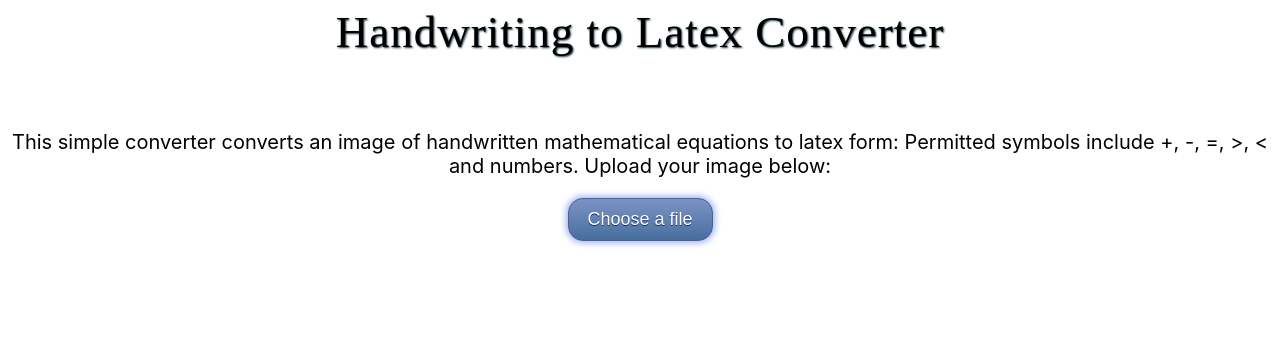
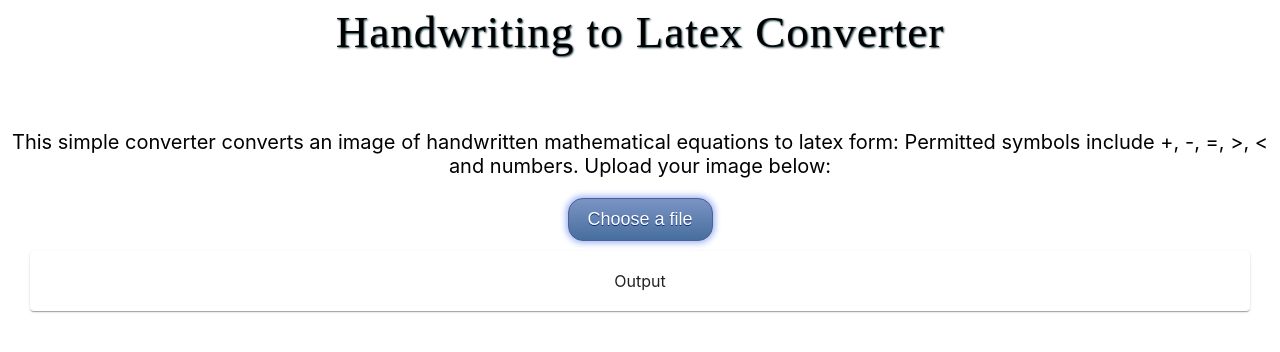
Before and after one commit to cs121-team5/CS121-team5, a React (Create React App) app: page / in a window 1280 px wide. Shown: the top 352 px of the page. Built offline with nearby package versions, Linux system fonts and the light colour scheme.

Commit message:
Modified output field

```diff
--- a/src/components/LandingPage.js
+++ b/src/components/LandingPage.js
@@ -1,5 +1,10 @@
 import '../styles/LandingPage.css'
 import ResultPage from '../components/LatexOutput';
+import Grid from '@material-ui/core/Grid';
+import Paper from '@material-ui/core/Paper';
+
+
+
 var React = require("react");
 
 
@@ -52,6 +57,15 @@ class LandingPage extends React.Component {
                     </div> */}
                 </div>
                 {image}
+                <div className="cont">
+                    <Grid container  >
+                    <Grid item sm>
+                    <Paper style = {{padding:20, marginTop:10, marginBottom:10, textAlign: 'center'}}>
+                        Output
+                    </Paper>
+                    </Grid>
+                    </Grid>
+                </div>
                 {/* {results} */}
             </div>
         );
--- a/src/styles/LandingPage.css
+++ b/src/styles/LandingPage.css
@@ -19,6 +19,14 @@
     .message {
         padding-top: 30px;
     }
+}
+.cont {
+display: flex;
+justify-content: center;
+align-items: center;
+padding-right: 30px;
+padding-bottom: 50px;
+padding-left: 30px;
 }
 
 .message {
--- a/src/styles/LatexOutput.css
+++ b/src/styles/LatexOutput.css
@@ -18,6 +18,10 @@ header {
         padding-top: 30px;
     }
 }
+
+/* .container {
+    display: table;
+} */
 
 .message {
     padding-top: 15px;
```
